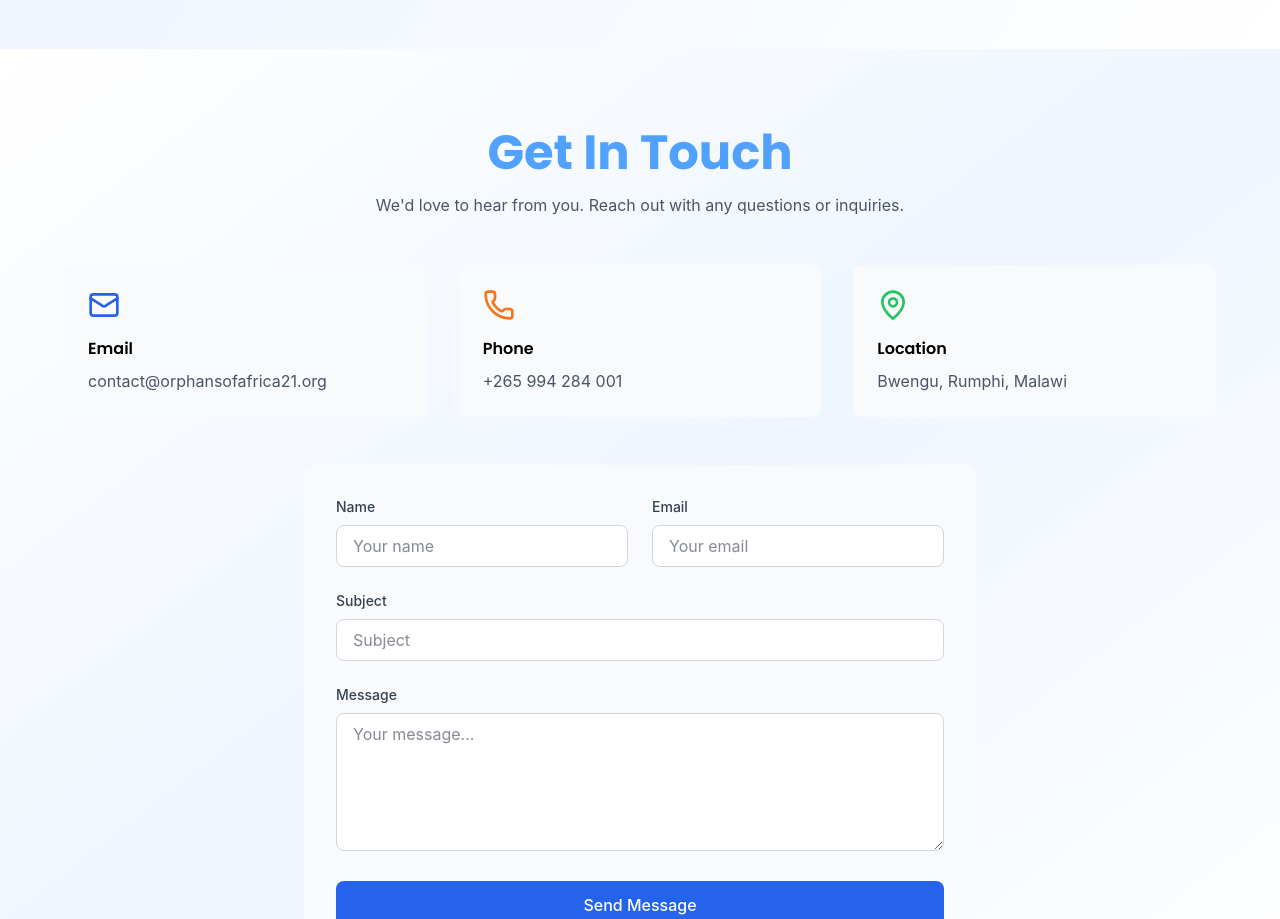
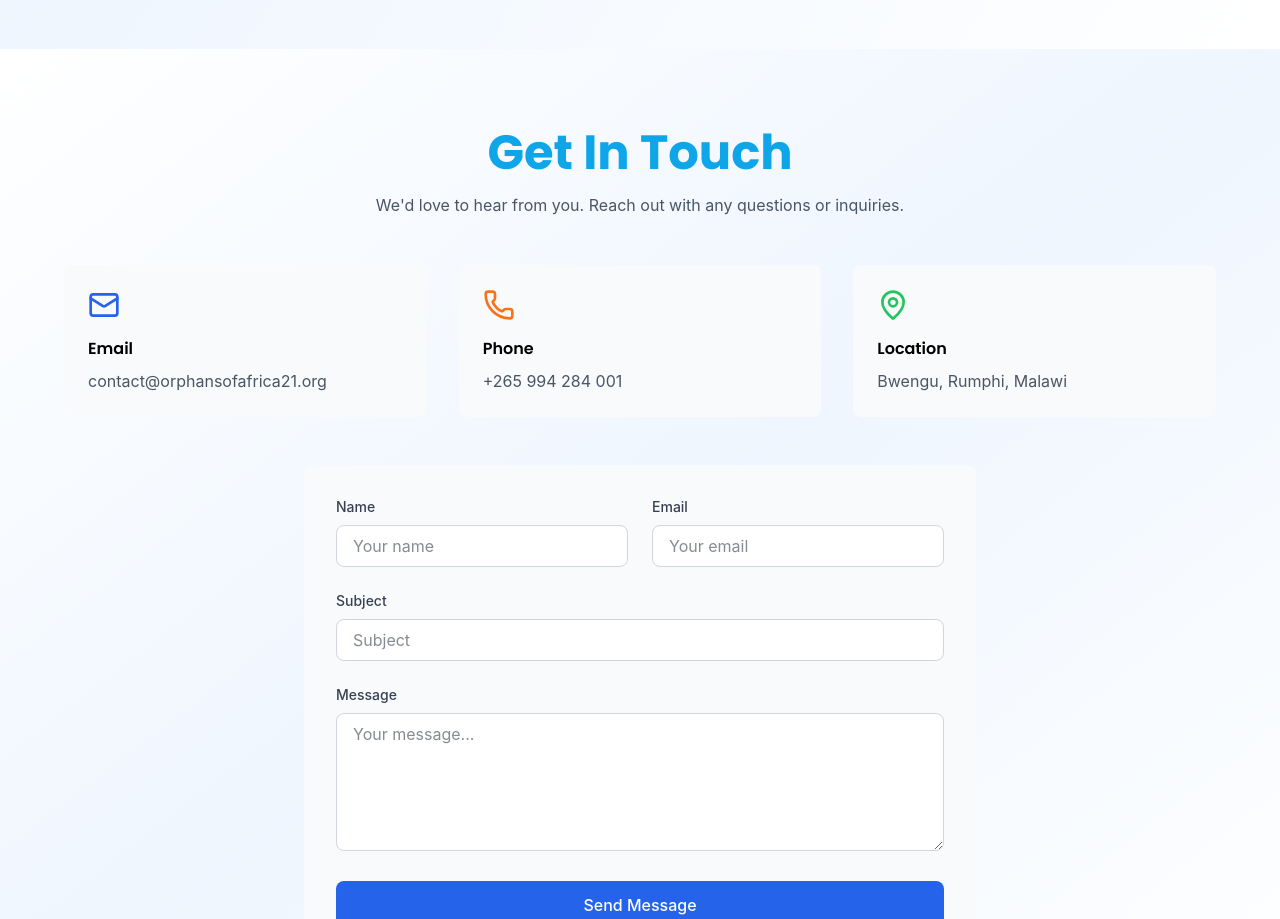
Before and after one commit to TaoTyro/OAF-Website, a React (Vite) app in the folder frontend/: page / in a window 1280 px wide. Shown: the part 4080-4999 px from the top of the page. Built offline with nearby package versions, Linux system fonts and the light colour scheme.

Commit message:
change text

```diff
--- a/frontend/src/app/components/ContactForm.tsx
+++ b/frontend/src/app/components/ContactForm.tsx
@@ -53,7 +53,7 @@ export function ContactForm() {
     <section className="py-20 px-4 sm:px-6 lg:px-8  bg-gradient-to-br from-white via-blue-50 to-white dark:from-gray-900 dark:to-gray-800" id="contact">
       <div className="max-w-6xl mx-auto">
         <div className="text-center mb-12">
-          <h2 style={{ fontFamily: 'Poppins, sans-serif' }} className="text-4xl md:text-5xl font-bold text-blue-400 dark:text-white mb-4">Get In Touch</h2>
+          <h2 style={{ fontFamily: 'Poppins, sans-serif' }} className="text-4xl md:text-5xl font-bold text-[#0EA5E9] dark:text-white mb-4">Get In Touch</h2>
           <p className="text-gray-600 dark:text-gray-400 mt-2">We'd love to hear from you. Reach out with any questions or inquiries.</p>
         </div>
 
```
